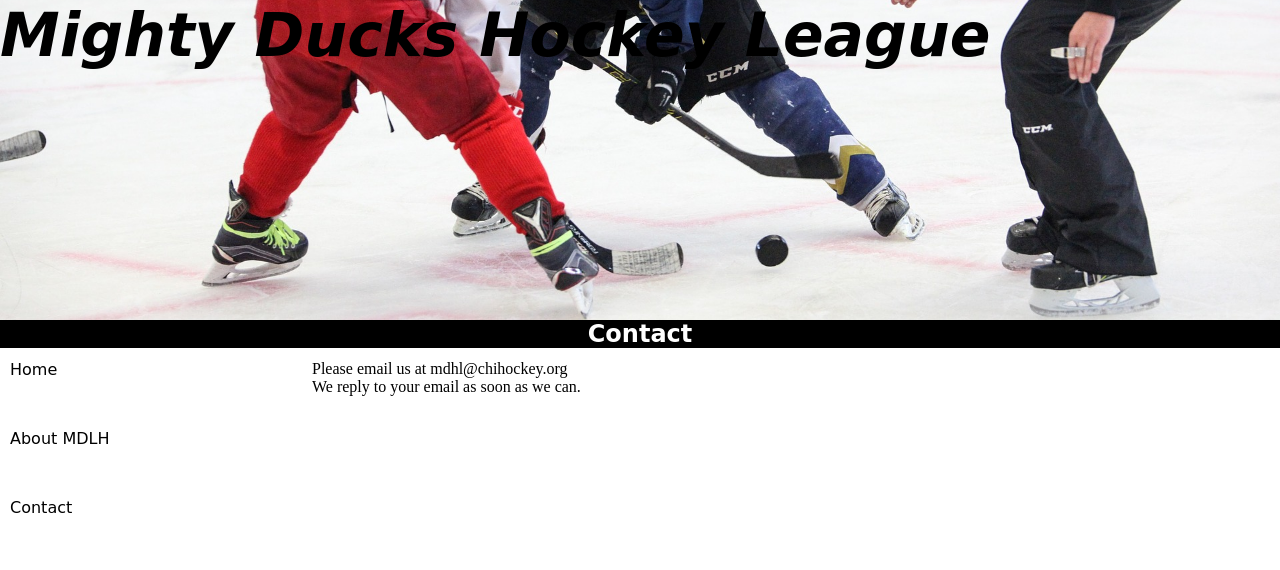
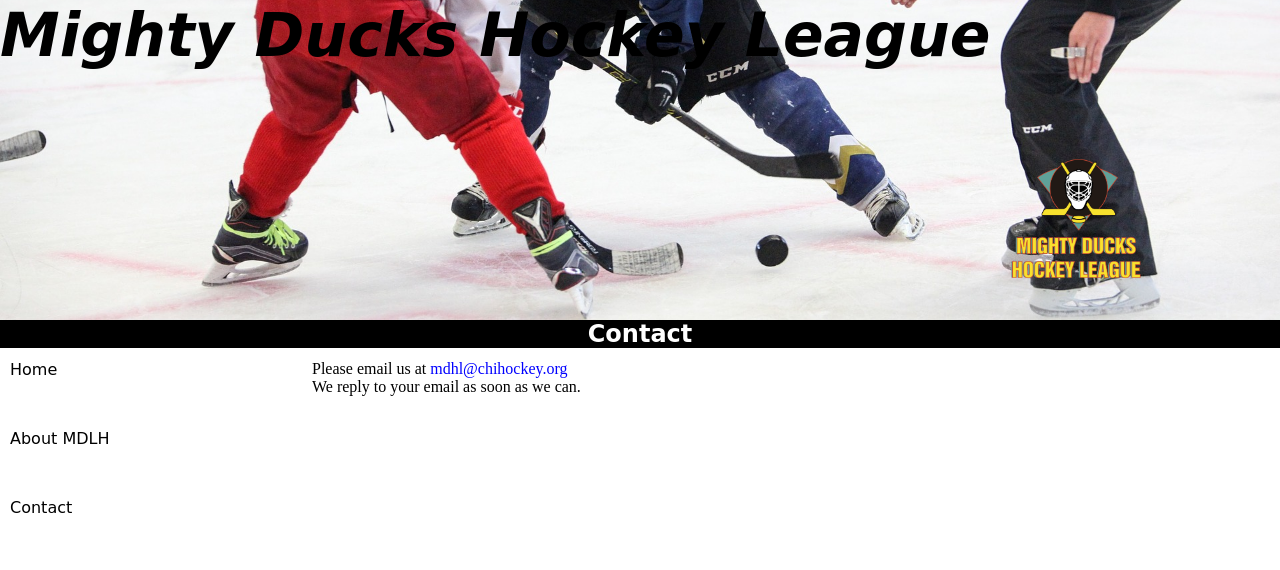
Before and after one commit to FrancoLguerra/entregaCSS-Design-1, a plain HTML site: page pages/contact.html in a window 1280 px wide. Shown: the top 570 px of the page. Drawn offline with Linux system fonts and the light colour scheme.

Commit message:
fix: se coloco el logo faltante en about y contact, y se renombro archivo logo

```diff
--- a/pages/contact.html
+++ b/pages/contact.html
@@ -19,6 +19,9 @@
 
        </div>
     </header>
+    <div class="logo">
+        <img src="../assets/img/LogoMightyducks-01.png" alt="logo">
+    </div>
     <div class="container">
         <aside>
             <nav>
--- a/styles/styles.css
+++ b/styles/styles.css
@@ -71,6 +71,9 @@ aside{
     text-indent: 10px;
 
 }
+.contenido > p >a{
+    color: blue;
+}
 a{
     text-decoration: none;
     color: black;
```
Also changed, not shown: index.html (+1 -1 lines), pages/about.html (+3 -0 lines), assets/img/LogoMightyducks-01.png (renamed from assets/img/Logo Mighty ducks-01.png).
